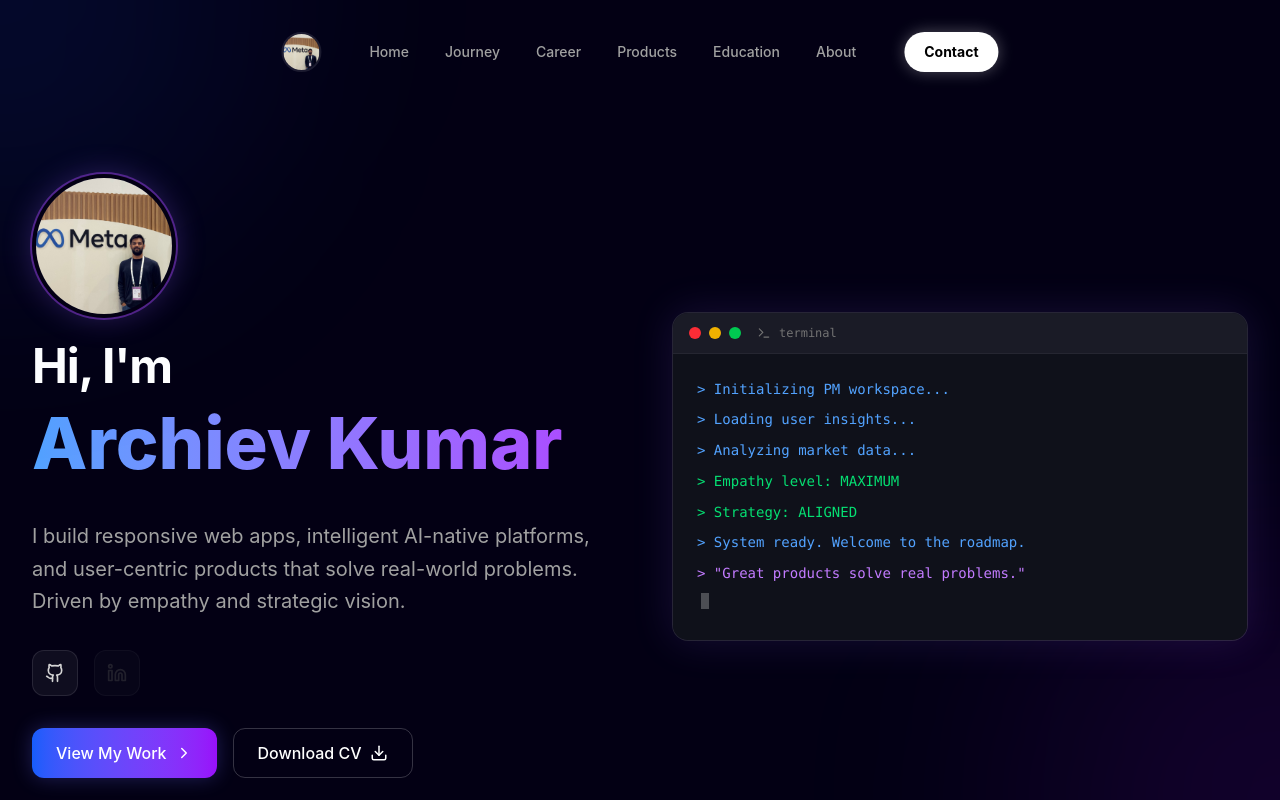
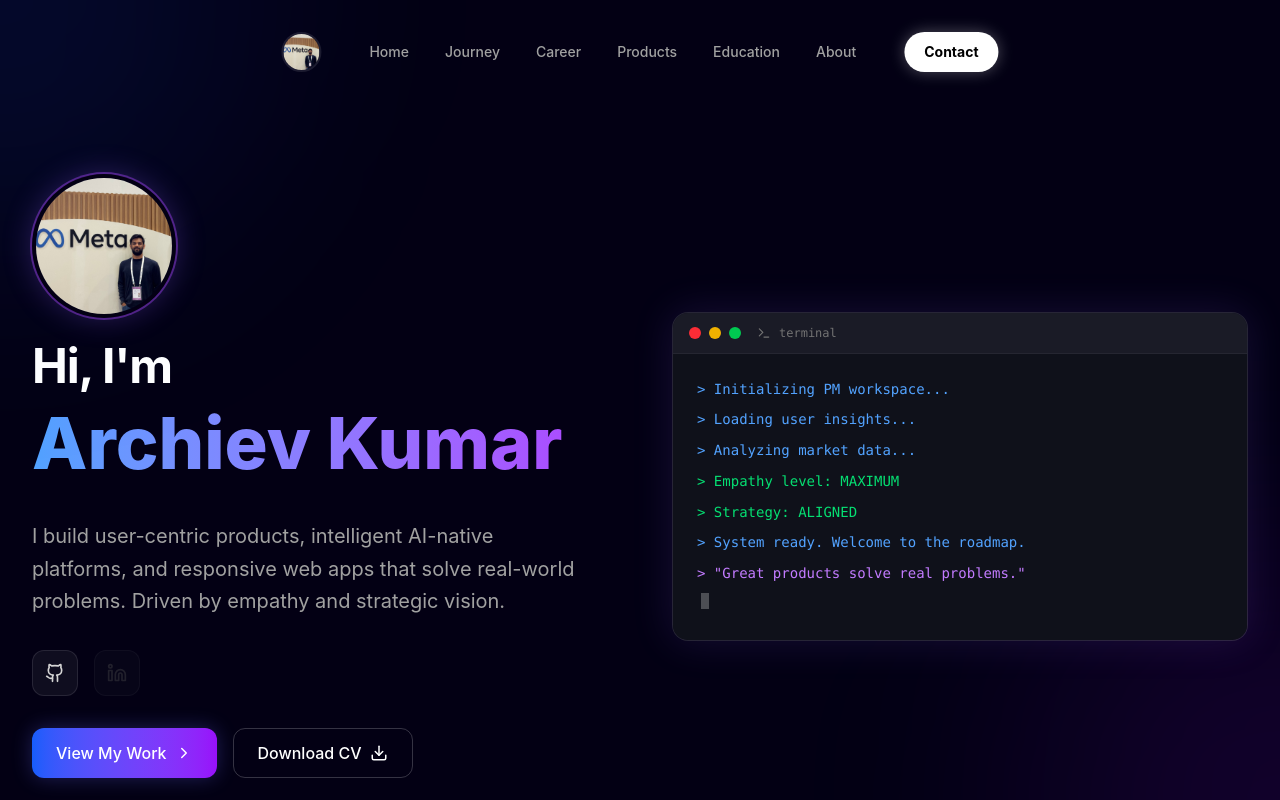
Before and after one commit to Archiev19/Archiev19.github.io, a React (Vite) app: page / in a window 1280 px wide. Shown: the top 800 px of the page. Built offline with nearby package versions, Linux system fonts and the light colour scheme.

Commit message:
Content: Update bio in hero section

```diff
--- a/src/data/portfolio.js
+++ b/src/data/portfolio.js
@@ -1,7 +1,7 @@
 export const heroData = {
     title: "AI Product Manager",
     hook: "Great products solve real problems.",
-    subtitle: "I build responsive web apps, intelligent AI-native platforms, and user-centric products that solve real-world problems. Driven by empathy and strategic vision.",
+    subtitle: "I build user-centric products, intelligent AI-native platforms, and responsive web apps that solve real-world problems. Driven by empathy and strategic vision.",
     image: "/assets/main_1.jpg",
     name: "Archiev Kumar"
 };
```
